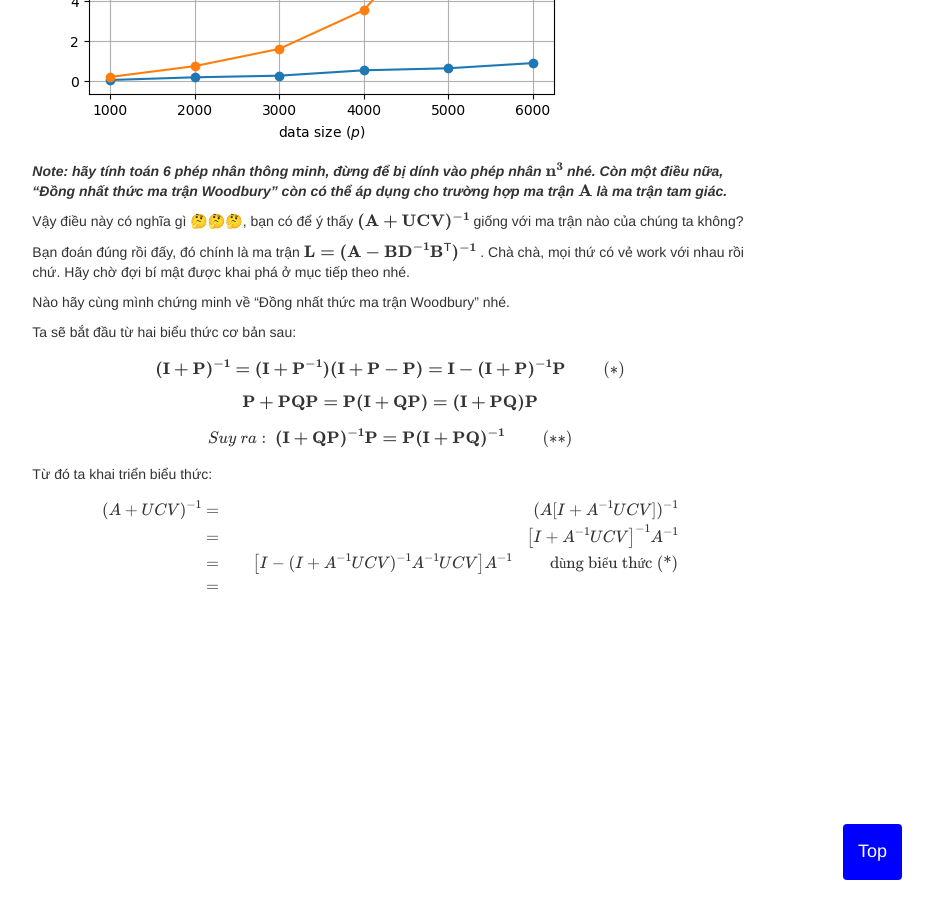
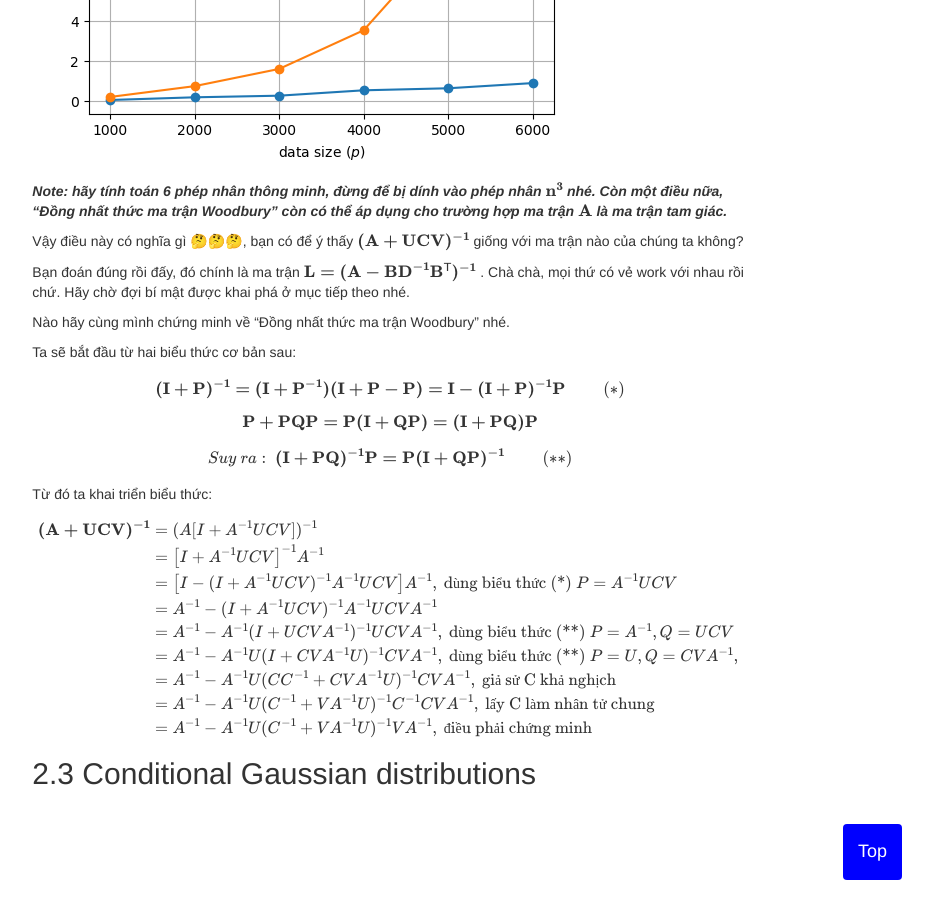
Before and after one commit to Think-man-blog/Think-man-blog.github.io, a Jekyll site: the page built from _posts/2022-10-11-Kalman_Filter_P2.md, in a window 1280 px wide and 900 px high, scrolled down 3715 px. Shown: the whole window, without its empty margins (250-1183 px from the left). Built offline with Jekyll 4.4.1, drawn with Linux system fonts in a browser that asks for light colours; nearby versions of some CDN libraries; some of the changed text lies outside the part shown.

Commit message:
01:58:30 14/10/2022

```diff
--- a/_posts/2022-10-11-Kalman_Filter_P2.md
+++ b/_posts/2022-10-11-Kalman_Filter_P2.md
@@ -288,16 +288,25 @@ $$\mathbf{(I+P)^{-1} = (I+P^{-1})(I+P-P) = I - (I+P)^{-1}P} \hspace{1cm} (*)$$
 $$\mathbf{P + PQP = P(I + QP) = (I + PQ)P}$$
 
 $$
-Suy\space ra:\space \mathbf{(I + QP)^{-1}P = P(I + PQ)^{-1}}
+Suy\space ra:\space \mathbf{(I + PQ)^{-1}P = P(I + QP)^{-1}}
 \hspace{1cm} (**)
 $$
 
 Từ đó ta khai triển biểu thức:
 
-$$\mathbf{
-\begin{aligned}
-(A+UCV)^{-1} & = & (A[I+A^{-1}UCV])^{-1} \\
-& = & \left[I +A^{-1}UCV\right]^{-1}A^{-1} \\
-& = & \left[I - (I+A^{-1}UCV)^{-1}A^{-1}UCV\right]A^{-1} \hspace{1cm} \text{dùng biểu thức (*)}\\
-& = &
-\end{aligned}}$$
+$$
+\begin{equation*}
+\begin{split}
+\mathbf{(A+UCV)^{-1}} & = (A[I+A^{-1}UCV])^{-1} \\
+& = \left[I +A^{-1}UCV\right]^{-1}A^{-1} \\
+& = \left[I - (I+A^{-1}UCV)^{-1}A^{-1}UCV\right]A^{-1},\space \text{dùng biểu thức (*)}\space P = A^{-1}UCV\\
+& = A^{-1} - (I+A^{-1}UCV)^{-1}A^{-1}UCVA^{-1} \\
+& = A^{-1} - A^{-1}(I+UCVA^{-1})^{-1}UCVA^{-1}, \space \text{dùng biểu thức (**)}\space P = A^{-1}, Q = UCV\\
+& = A^{-1} - A^{-1}U(I+CVA^{-1}U)^{-1}CVA^{-1}, \space \text{dùng biểu thức (**)}\space P = U, Q = CVA^{-1}, \space\\
+& = A^{-1} - A^{-1}U(CC^{-1}+CVA^{-1}U)^{-1}CVA^{-1}, \space \text{giả sử C khả nghịch}\\
+& = A^{-1} - A^{-1}U(C^{-1} + VA^{-1}U)^{-1}C^{-1}CVA^{-1}, \space \text{lấy C làm nhân tử chung}\\
+& = A^{-1} - A^{-1}U(C^{-1}+VA^{-1}U)^{-1}VA^{-1}, \space \text{điều phải chứng minh}\\
+\end{split}
+\end{equation*}$$
+
+## 2.3 Conditional Gaussian distributions
```
